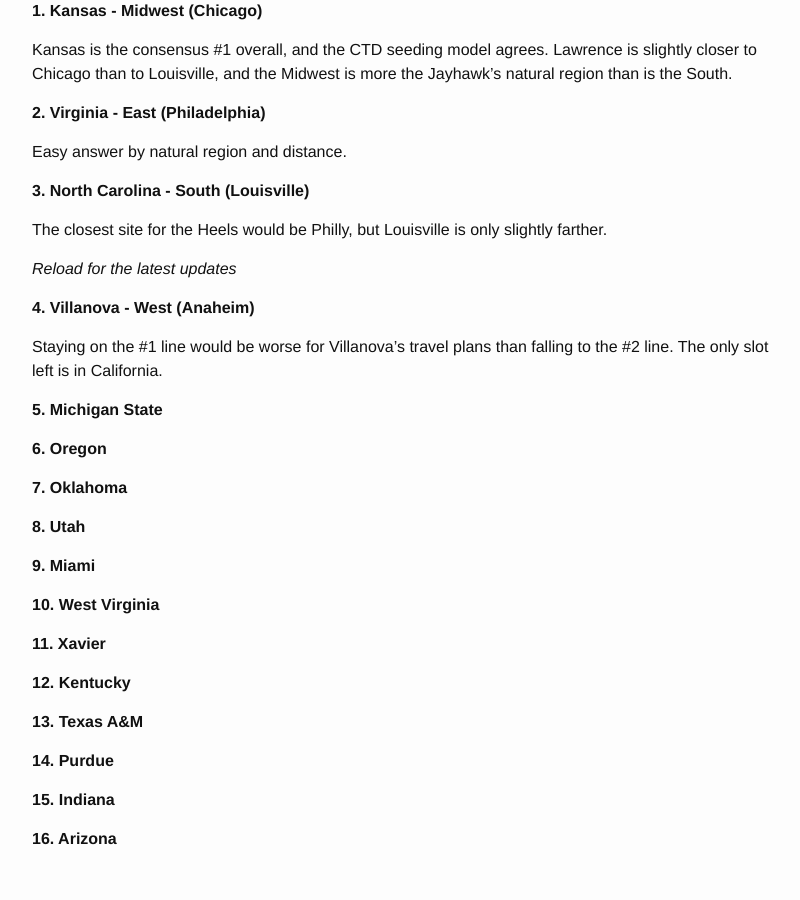
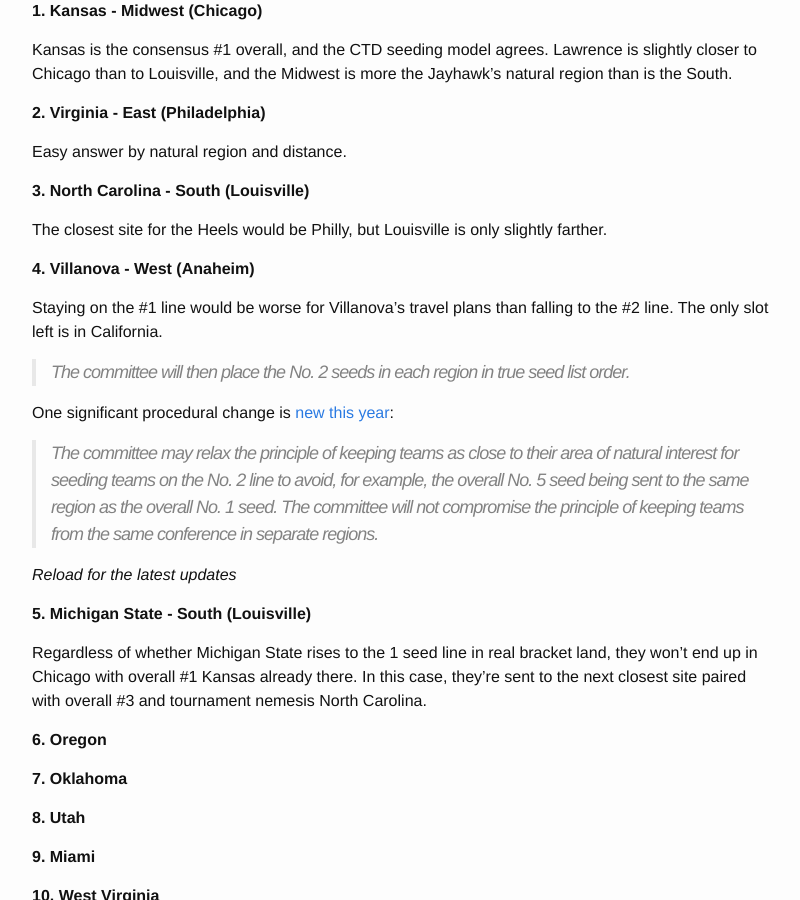
Before and after one commit to crashingthedance/blog.crashingthedance.com, a Jekyll site: the page built from _posts/2016-03-13-mocking_the_bracket_2016_edition.md, in a window 1280 px wide and 900 px high, scrolled down 2088 px. Shown: the whole window, without its empty margins (238-1038 px from the left). Built offline with Jekyll 4.4.1, drawn with Linux system fonts in a browser that asks for light colours.

Commit message:
Mock bracket update

```diff
--- a/_posts/2016-03-13-mocking_the_bracket_2016_edition.md
+++ b/_posts/2016-03-13-mocking_the_bracket_2016_edition.md
@@ -123,15 +123,32 @@ Easy answer by natural region and distance.
 The closest site for the Heels would be Philly, but Louisville is only slightly
 farther.
 
-<a name='latest'></a>
-*Reload for the latest updates*
-
 **4. Villanova - West (Anaheim)**
 
 Staying on the #1 line would be worse for Villanova's travel plans than falling
 to the #2 line. The only slot left is in California.
 
-**5. Michigan State**
+> The committee will then place the No. 2 seeds in each region in true seed
+list order.
+
+One significant procedural change is [new this
+year](http://www.ncaa.com/news/basketball-men/article/2015-07-20/ncaa-adjusts-process-selecting-first-four-participants):
+
+> The committee may relax the principle of keeping teams as close to
+their area of natural interest for seeding teams on the No. 2 line to avoid,
+for example, the overall No. 5 seed being sent to the same region as the
+overall No. 1 seed. The committee will not compromise the principle of
+keeping teams from the same conference in separate regions.
+
+<a name='latest'></a>
+*Reload for the latest updates*
+
+**5. Michigan State - South (Louisville)**
+
+Regardless of whether Michigan State rises to the 1 seed line in real bracket
+land, they won't end up in Chicago with overall #1 Kansas already there. In this
+case, they're sent to the next closest site paired with overall #3 and
+tournament nemesis North Carolina.
 
 **6. Oregon**
 
```
